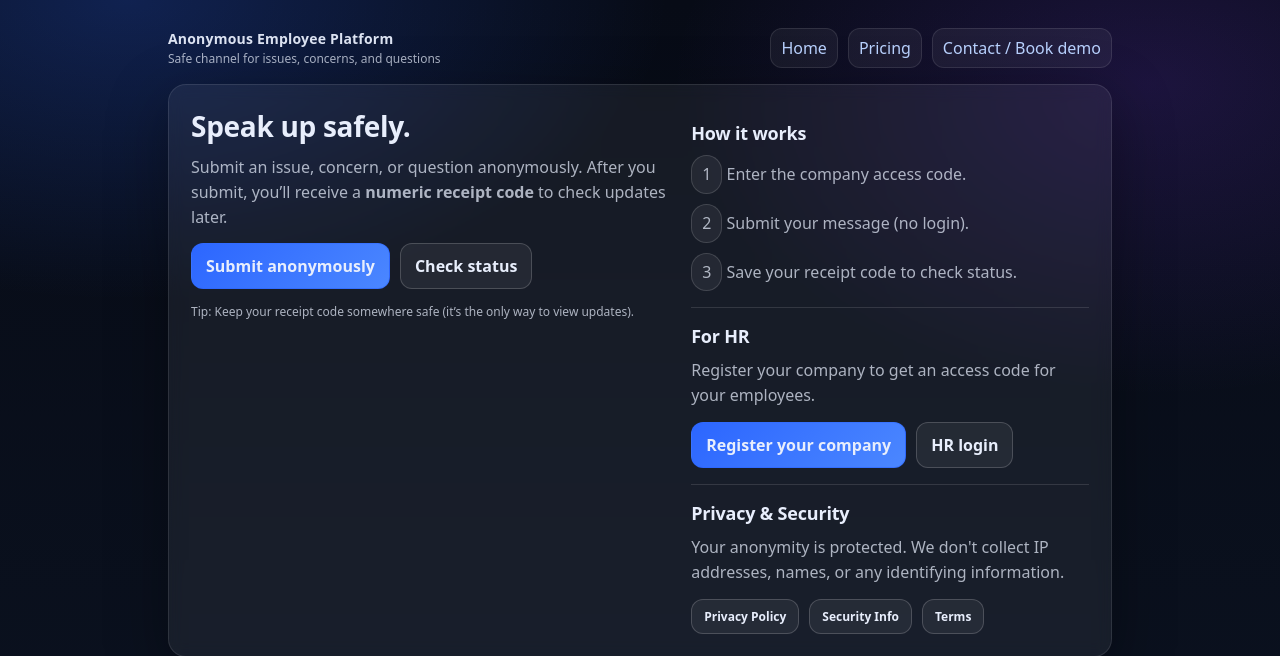
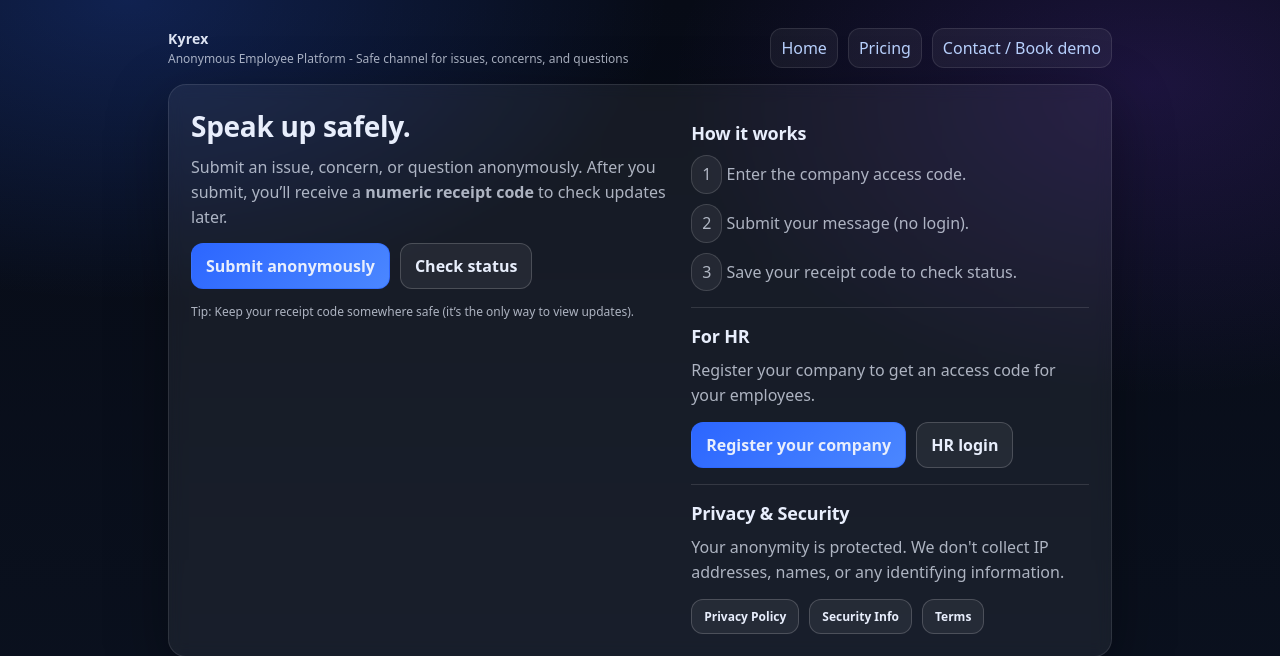
Before and after one commit to gaggame1010-arch/employee-feedback-platform, a Django app: page / in a window 1280 px wide. Shown: the top 656 px of the page. Run offline with Django 5.2, Linux system fonts and the light colour scheme.

Commit message:
Add Kyrex brand name to top of page

```diff
--- a/submissions/templates/submissions/base.html
+++ b/submissions/templates/submissions/base.html
@@ -171,8 +171,8 @@
     <div class="wrap">
       <div class="topbar">
         <div class="brand">
-          <strong>Anonymous Employee Platform</strong>
-          <span>Safe channel for issues, concerns, and questions</span>
+          <strong>Kyrex</strong>
+          <span>Anonymous Employee Platform - Safe channel for issues, concerns, and questions</span>
         </div>
         <div class="nav">
           <a href="/">Home</a>
```
